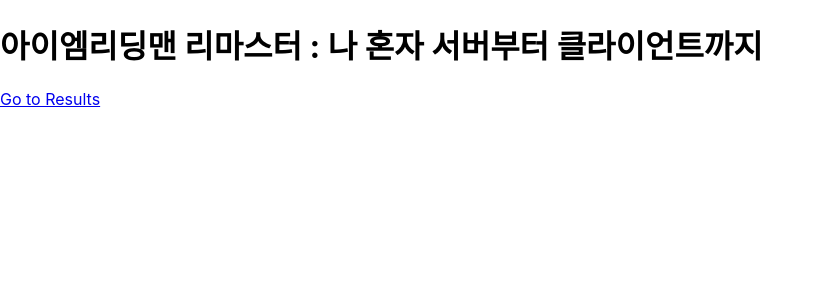
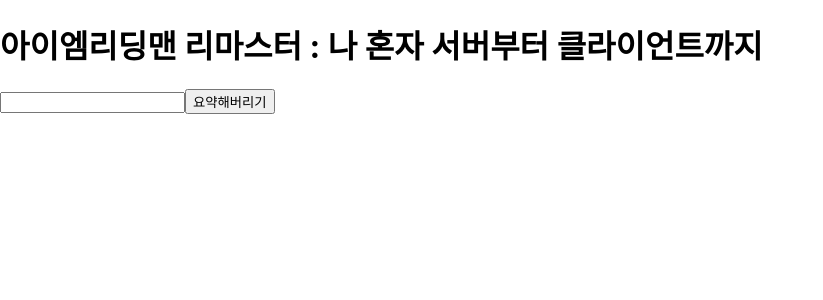
Before and after one commit to HelloSJ00/ReactFriendlyProject, a React (Create React App) app in the folder Front/: page / in a window 1280 px wide. Shown: the top 300 px of the page, without its empty margins (0-823 px from the left). Built offline with nearby package versions, Linux system fonts and the light colour scheme.

Commit message:
[FEAT] 네비게이트 훅 추가

```diff
--- a/Front/package.json
+++ b/Front/package.json
@@ -12,7 +12,9 @@
     "@types/react-dom": "^18.2.18",
     "react": "^18.2.0",
     "react-dom": "^18.2.0",
-    "react-scripts": "5.0.1",
+    "react-router-dom": "^6.21.1",
+    "react-scripts": "^5.0.1",
+    "recoil": "^0.7.7",
     "typescript": "^4.9.5",
     "web-vitals": "^2.1.4"
   },
--- a/Front/src/App.tsx
+++ b/Front/src/App.tsx
@@ -2,16 +2,19 @@ import React from "react";
 import { BrowserRouter as Router, Route, Routes } from "react-router-dom";
 import Home from "./Pages/Home";
 import Result from "./Pages/Result";
+import {RecoilRoot} from 'recoil';
 
 
 const App: React.FC = () => {
   return (
+    <RecoilRoot>
     <Router>
       <Routes>
         <Route path="/" element={<Home />} />
-        <Route path="/results" element={<Result link={""} />} />
+        <Route path="/results" element={<Result/>} />
       </Routes>
     </Router>
+    </RecoilRoot>
   );
 };
 
--- a/Front/src/Components/Searchbar.tsx
+++ b/Front/src/Components/Searchbar.tsx
@@ -1,26 +1,38 @@
 import React, { useState } from 'react';
 import { useRecoilState } from 'recoil';
-import { linkState } from '../recoil'; // Assuming you have a Recoil atom called "linkState"
+import { linkState } from '../Recoil/LinkAtom';
+import { useNavigate } from 'react-router-dom';
 
-interface SearchBarProps {
-    onSearch: (query: string) => void;
-}
 
-const SearchBar: React.FC<SearchBarProps> = ({ onSearch }) => {
+const SearchBar: React.FC = () => {
     const [searchLink, setSearchLink] = useRecoilState(linkState);
+    const [errorMessage, setErrorMessage] = useState(''); // 에러 메시지 상태
+    const navigate = useNavigate(); // useNavigate 훅 사용
+
+    const isValidLink = (link: string) => {
+        // 링크 유효성 검사 로직 (간단한 예시)
+        return link.trim() !== '' && link.includes('.');
+    };
 
     const handleInputChange = (event: React.ChangeEvent<HTMLInputElement>) => {
         setSearchLink(event.target.value);
+        setErrorMessage(''); // 입력 변경 시 에러 메시지 초기화
     };
 
-    const handleSearch = () => {
-        onSearch(searchLink);
+    const handleButtonClick = () => { // 버튼 클릭 핸들러
+        if (!isValidLink(searchLink)) {
+            setErrorMessage('유효한 링크를 입력해주세요.'); // 에러 메시지 설정
+            return;
+        }
+        navigate('/result');
     };
+
 
     return (
         <>
             <input type="text" value={searchLink} onChange={handleInputChange} />
-            <button onClick={handleSearch}>요약해버리기</button>
+            <button onClick={handleButtonClick}>요약해버리기</button>
+            {errorMessage && <div style={{ color: 'red' }}>{errorMessage}</div>} {/* 에러 메시지 표시 */}
         </>
     );
 };
--- a/Front/src/Pages/Home.tsx
+++ b/Front/src/Pages/Home.tsx
@@ -1,13 +1,13 @@
 import React from 'react';
 import { Link } from 'react-router-dom';
+import SearchBar from '../Components/Searchbar';
 
 function home() {
 
     return (
         <>
             <h1>아이엠리딩맨 리마스터 : 나 혼자 서버부터 클라이언트까지</h1>
-
-            <Link to="/results">Go to Results</Link>
+            <SearchBar/>
         </>
     );
 }
--- a/Front/src/Pages/Result.tsx
+++ b/Front/src/Pages/Result.tsx
@@ -3,7 +3,7 @@ import PositiveSummary from '../Components/PositiveSummary';
 import NegativeSummary from '../Components/NegativeSummary';
 
 
-const result = ({ link }: { link: string }) => {
+const result = () => {
     return (
        <>
         <div>
--- a/Front/src/Recoil/LinkAtom.ts
+++ b/Front/src/Recoil/LinkAtom.ts
@@ -0,0 +1,7 @@
+import { atom } from 'recoil';
+
+// Link 상태관리
+export const linkState = atom<string>({
+    key: 'linkState',
+    default: '',
+});
--- a/Front/src/index.tsx
+++ b/Front/src/index.tsx
@@ -3,14 +3,14 @@ import ReactDOM from 'react-dom/client';
 import './index.css';
 import App from './App';
 import reportWebVitals from './reportWebVitals';
-import {RecoilRoot} from 'recoil';
+
 
 const root = ReactDOM.createRoot(
   document.getElementById('root') as HTMLElement
 );
 root.render(
-  <RecoilRoot>
+
     <App />
-  </RecoilRoot>
+
 );
 reportWebVitals();
--- a/Front/tsconfig.json
+++ b/Front/tsconfig.json
@@ -18,7 +18,7 @@
     "resolveJsonModule": true,
     "isolatedModules": true,
     "noEmit": true,
-    "jsx": "react-jsx"
+    "jsx": "preserve"
   },
   "include": [
     "src"
```
Also changed, not shown: 1 other file (tests, documents, lock files or other folders).
